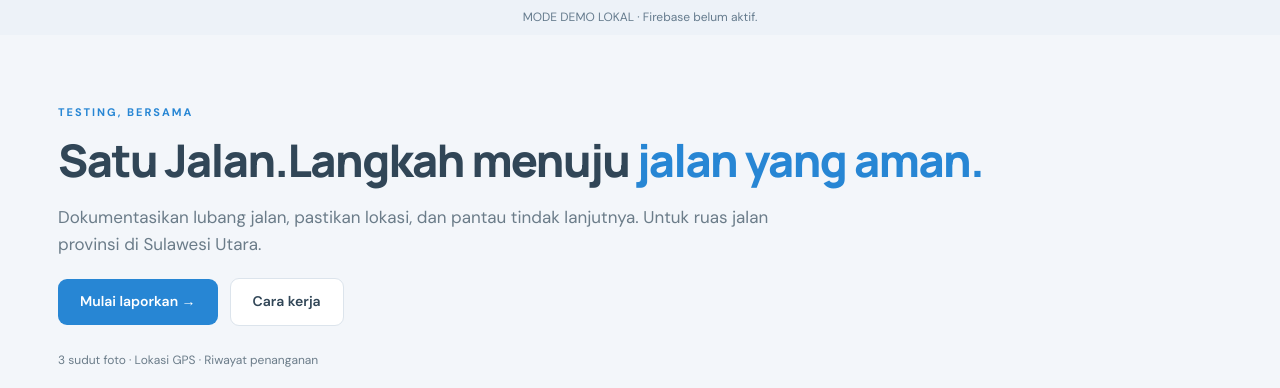
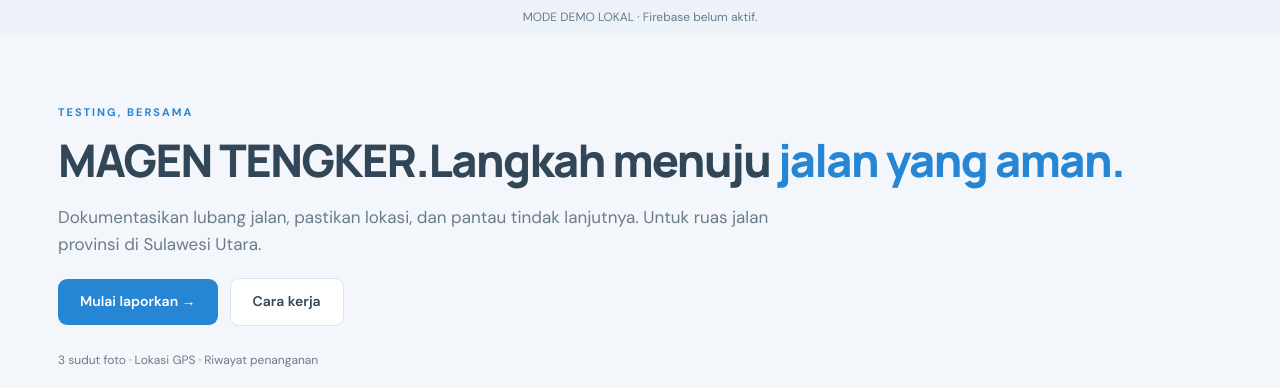
Before and after one commit to ivanapana/JalanCare-Skripsi, a Flask app: page / in a window 1280 px wide. Shown: the part 80-468 px from the top of the page. Run offline with Flask 3, Linux system fonts and the light colour scheme.

Commit message:
TES NAMA ORANG

```diff
--- a/templates/home.html
+++ b/templates/home.html
@@ -5,7 +5,7 @@
       >{{ t('TESTING, BERSAMA','BETTER ROADS, TOGETHER') }}</span
     >
     <h1>
-      {{ t('Satu Jalan.','One report.') }}<br />{{ t('Langkah menuju','A step
+      {{ t('MAGEN TENGKER.','One report.') }}<br />{{ t('Langkah menuju','A step
       toward ') }}<br /><em>{{ t(' jalan yang aman.','safer roads.') }}</em>
     </h1>
     <p>
```
